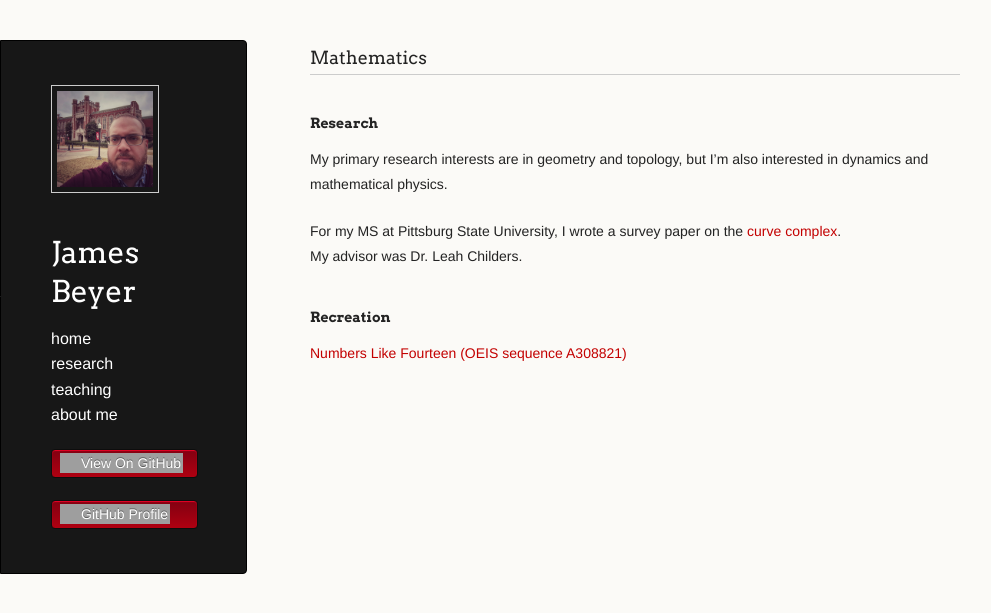
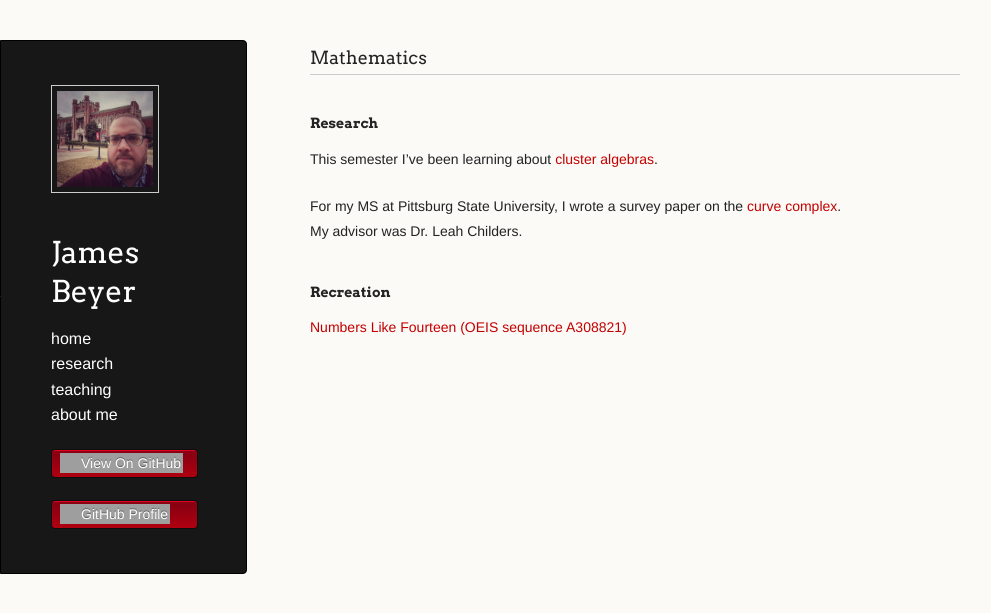
Before and after one commit to jebeyer/jebeyer.github.io, a Jekyll site: the page built from research.md, in a window 1280 px wide, cut to the strip 0-613 px from the top of the page. Shown: the whole strip, without its empty margins (0-991 px from the left). Built offline with Jekyll 4.4.1, drawn with Linux system fonts in a browser that asks for light colours; a script that is not in the unit is left out; our own code applies the rules of GitHub Pages for plain Markdown files; grey boxes are pictures that could not be loaded.

Commit message:
update for spring 2021

```diff
--- a/research.md
+++ b/research.md
@@ -6,7 +6,7 @@ layout: default
 
 #### Research
 
-My primary research interests are in geometry and topology, but I'm also interested in dynamics and mathematical physics.
+This semester I've been learning about [cluster algebras](https://en.wikipedia.org/wiki/Cluster_algebra).
 
 For my MS at Pittsburg State University, I wrote a survey paper on the [curve complex](https://en.wikipedia.org/wiki/Curve_complex). <br> My advisor was Dr. Leah Childers.
 
```
